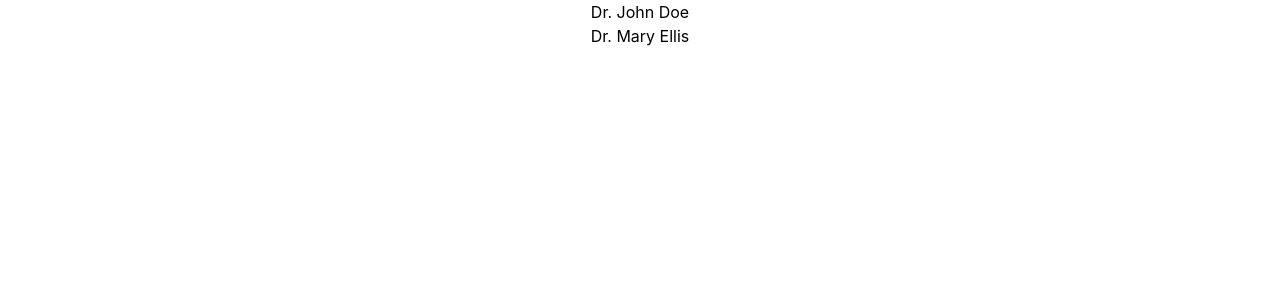
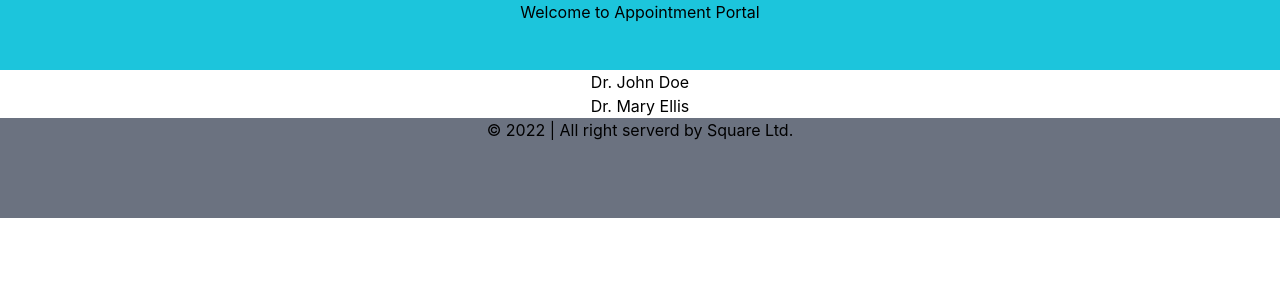
Before and after one commit to mesu-ai/doctor-appointment, a React (Create React App) app: page / in a window 1280 px wide. Shown: the top 300 px of the page. Built offline with nearby package versions, Linux system fonts and the light colour scheme.

Commit message:
update layout

```diff
--- a/src/App.js
+++ b/src/App.jsx
@@ -1,11 +1,12 @@
 
 import './App.css';
+import BaseLayouts from './layouts/BaseLayouts';
 import HomePage from './pages/homepage/HomePage';
 
 function App() {
   return (
     <div className="App">
-      <HomePage/>
+      <BaseLayouts/>
 
     </div>
   );
--- /dev/null
+++ b/src/config/constants.js
@@ -0,0 +1,2 @@
+export const HEADER_HEIGHT = 70;
+export const FOOTER_HEIGHT = 100;
--- a/src/hooks/useDoctor.jsx
+++ b/src/hooks/useDoctors.jsx
@@ -1,6 +1,6 @@
 import { useEffect, useState, useTransition } from "react";
 
-const useDoctor = () => {
+const useDoctors = () => {
   const [doctors,setDoctors]=useState([]);
   const [isPending, startTransition] = useTransition();
   useEffect(()=>{
@@ -25,4 +25,4 @@ const useDoctor = () => {
   return [isPending,doctors,setDoctors];
 };
 
-export default useDoctor;
+export default useDoctors;
--- /dev/null
+++ b/src/layouts/BaseLayouts.jsx
@@ -0,0 +1,21 @@
+import React from 'react';
+import HomePage from '../pages/homepage/HomePage';
+import Footer from './footer/Footer';
+import Header from './header/Header';
+
+const BaseLayouts = () => {
+  return (
+    <div>
+      <Header/>
+      <main>
+        <HomePage/>
+
+
+      </main>
+      <Footer/>
+
+    </div>
+  );
+};
+
+export default BaseLayouts;
--- /dev/null
+++ b/src/layouts/footer/Footer.jsx
@@ -0,0 +1,12 @@
+import React from 'react';
+import { FOOTER_HEIGHT } from '../../config/constants';
+
+const Footer = () => {
+  return (
+    <div className='bg-gray-500' style={{height:`${FOOTER_HEIGHT}px`}}>
+      <p>&copy; 2022 | All right serverd by Square Ltd.</p>
+    </div>
+  );
+};
+
+export default Footer;
--- /dev/null
+++ b/src/layouts/header/Header.jsx
@@ -0,0 +1,11 @@
+import { HEADER_HEIGHT } from "../../config/constants";
+
+const Header = () => {
+  return (
+    <div className="bg-action" style={{height:`${HEADER_HEIGHT}px`}}>
+      <p>Welcome to Appointment Portal</p>
+    </div>
+  );
+};
+
+export default Header;
--- a/src/pages/homepage/HomePage.jsx
+++ b/src/pages/homepage/HomePage.jsx
@@ -1,10 +1,11 @@
-import useDoctor from "../../hooks/useDoctor";
+import { HEADER_HEIGHT } from "../../config/constants";
+import useDoctors from "../../hooks/useDoctors";
 
 const HomePage = () => {
-  const [isPending,doctors]=useDoctor();
+  const [isPending,doctors]=useDoctors();
   console.log(doctors);
   return (
-    <div>
+    <div className="" >
       {isPending && <p>Loading Data...</p>}
 
       {doctors && doctors.map(doctor=><p key={doctor.id}>{doctor?.name}</p>)}
--- a/tailwind.config.js
+++ b/tailwind.config.js
@@ -1,7 +1,23 @@
 module.exports = {
   content: ["./src/**/*.{js,jsx,ts,tsx}"],
   theme: {
-    extend: {},
+    extend: {
+      colors: {
+				slategray: '#777E90',
+				ghostwhite: '#F5F6FA',
+				darkblue: '#28336F',
+				darkblack: '#2A2E43',
+				action: '#1CC5DC',
+				mercury: '#E6E8EC',
+				graytext: '#B1B5C3',
+				yellow: '#F2B556',
+				danger: '#FF114A',
+				success: '#5DC80C',
+				info: '#245DF1',
+				whitesmoke: '#F5F6F7',
+			},
+
+    },
   },
   plugins: [],
 };
```
